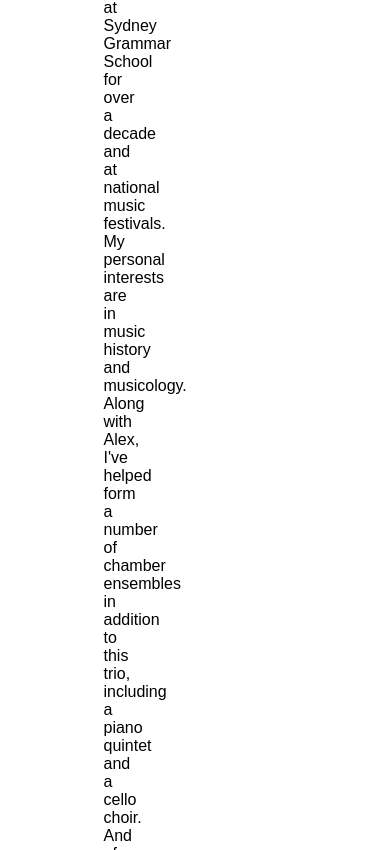
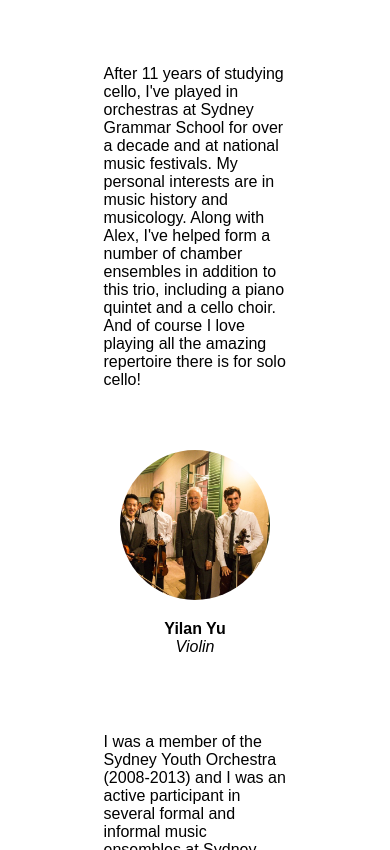
Before and after one commit to seraphimstringtrio/seraphim-website, a React (Create React App) app in the folder seraphim-app/: page /#/aboutus in a window 390 px wide. Shown: the part 2777-3627 px from the top of the page. Built offline with nearby package versions, Linux system fonts and the light colour scheme; the HTML template or start-up script is replaced by a standard one.

Commit message:
Added more support for mobile

```diff
--- a/seraphim-app/src/components/ProfileRow.css
+++ b/seraphim-app/src/components/ProfileRow.css
@@ -1,6 +1,6 @@
 .artistRowLeft {
     display: grid;
-    grid-template-columns: 1fr 6fr;
+    grid-template-columns: repeat(auto-fill, minmax(250px, 1fr));
     grid-template-areas:
     "profilePhoto . bio bio bio bio bio"
     "profileName . bio bio bio bio bio";
@@ -8,12 +8,24 @@
 
 .artistRowRight {
     display: grid;
-    grid-template-columns: 6fr 1fr;
+    grid-template-columns: repeat(auto-fill, minmax(250px, 1fr));
     grid-template-areas:
     "bio bio bio bio bio . profilePhoto"
-    "bio bio bio bio bio . profileName"
-    "bio bio bio bio bio . profileInstrument";
+    "bio bio bio bio bio . profileName";
 }
+
+@media (max-width: 400px) {
+    .artistRowLeft, .artistRowRight {
+        display: grid;
+        grid-template-rows: auto;
+        grid-template-areas:
+        "profilePhoto"
+        "profileName"
+        "bio";
+    }
+}
+
+
 
 .photoCaptionContainer {
     vertical-align: top;
```
